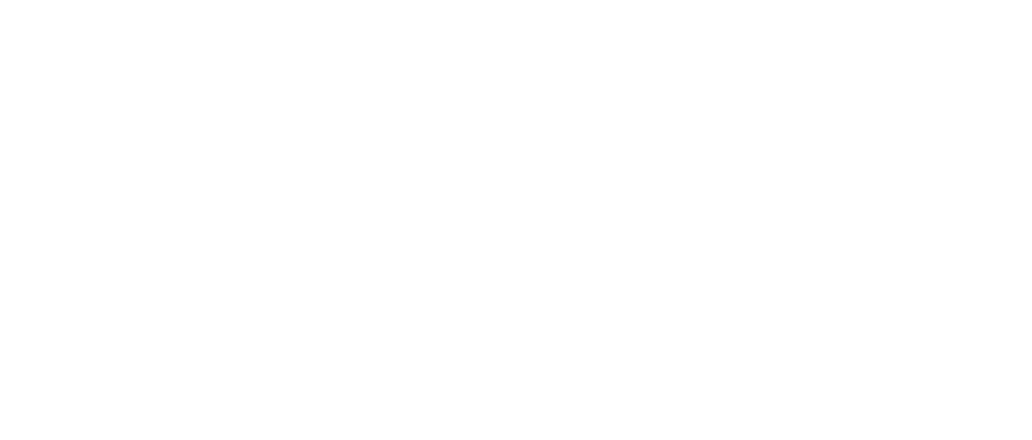
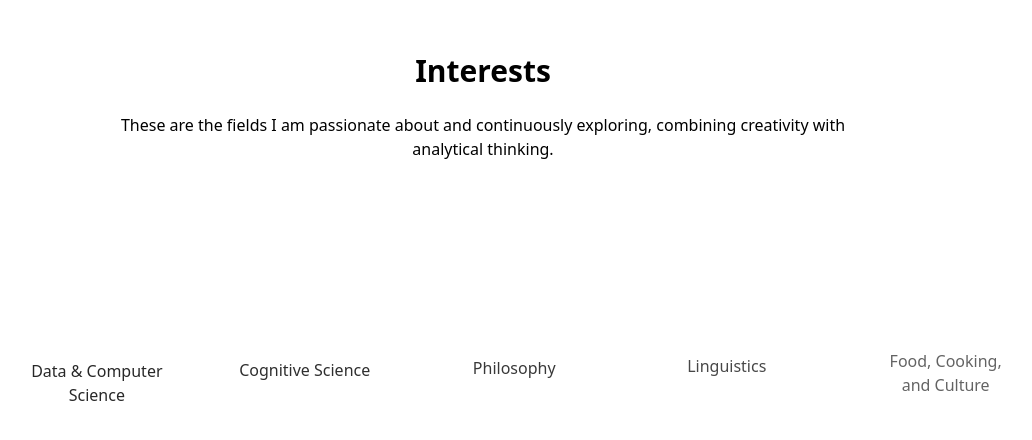
Before and after one commit to DakePeng/DakePeng, a React (Vite) app in the folder frontend/: page / in a window 1280 px wide. Shown: the part 1032-1472 px from the top of the page, without its empty margins (157-1189 px from the left). Before the commit the page ends 800 px from the top, so only its background shows below. Built offline with nearby package versions, Linux system fonts and the light colour scheme; some icons are missing.

Commit message:
added section lines

```diff
--- a/frontend/package.json
+++ b/frontend/package.json
@@ -11,6 +11,8 @@
   },
   "dependencies": {
     "@tailwindcss/vite": "^4.1.10",
+    "iconoir": "^7.11.0",
+    "iconoir-react": "^7.11.0",
     "react": "^19.1.0",
     "react-dom": "^19.1.0",
     "tailwindcss": "^4.1.10"
--- a/frontend/src/components/App.jsx
+++ b/frontend/src/components/App.jsx
@@ -1,12 +1,14 @@
 import './App.css'
-import ProjectCard  from './ProjectCard.jsx'
 import ProjectCarousel from './ProjectCarousel.jsx'
-
+import Interests from './Interests.jsx'
 function App() {
   return (
     <div>
       <ProjectCarousel {...ProjectCarousel.defaultProps} />
       {/* <ProjectCard {...ProjectCard.defaultProps}/> */}
+      <div className="h-120"></div>
+      <Interests />
+      <div className="h-100"></div>
     </div>
   )
 }
--- /dev/null
+++ b/frontend/src/components/Interests.jsx
@@ -0,0 +1,104 @@
+import React, { useEffect, useRef, useState } from 'react';
+import {
+  BrainResearch,
+  LaptopDevMode,
+  ChatLines,
+  CrackedEgg,
+  Learning,
+} from 'iconoir-react';
+import SectionHeader from './SectionHeader';
+
+const icons = [
+  { Component: LaptopDevMode, label: 'Data & Computer Science' },
+  { Component: BrainResearch, label: 'Cognitive Science' },
+  { Component: Learning, label: 'Philosophy' },
+  { Component: ChatLines, label: 'Linguistics' },
+  { Component: CrackedEgg, label: 'Food, Cooking, and Culture' }
+];
+
+function SkillsSection() {
+  const sectionRef = useRef(null);
+  const [scrollProgress, setScrollProgress] = useState(0);
+  const sectionTitle = 'Interests';
+  const sectionDescription = 'These are the fields I am passionate about and continuously exploring, combining creativity with analytical thinking.';
+
+  useEffect(() => {
+    function handleScroll() {
+      if (!sectionRef.current) return;
+      const rect = sectionRef.current.getBoundingClientRect();
+      const windowHeight = window.innerHeight;
+
+      // Calculate how far section is into view (0 = top of viewport, 1 = bottom)
+      // Clamp between 0 and 1 as progress value
+      const start = windowHeight; // start animation when section bottom hits viewport bottom
+      const end = windowHeight/2; // finish animation when section top is halfway up viewport
+
+      // The progress moves from 0 (off screen below) to 1 (fully visible at halfway)
+      let progress = 1 - (rect.top - end) / (start - end);
+      progress = Math.min(Math.max(progress, 0), 1);
+
+      setScrollProgress(progress);
+    }
+
+    window.addEventListener('scroll', handleScroll, { passive: true });
+    handleScroll();
+
+    return () => window.removeEventListener('scroll', handleScroll);
+  }, []);
+
+  return (
+    <section
+      id="skills"
+      ref={sectionRef}
+      className="max-w-6xl mx-auto px-6 scroll-mt-20"
+      aria-labelledby="skills-heading"
+    >
+      <SectionHeader title={sectionTitle} description={sectionDescription} />
+      <div className="flex flex-wrap justify-center gap-16">
+        {icons.map(({ Component, label }, index) => {
+          // Stagger each icon’s animation progress by offsetting progress with index
+          const delay = index * 0.15; // 0.15 offset between icons
+          let iconProgress = (scrollProgress - delay) / (1 - delay);
+          iconProgress = Math.min(Math.max(iconProgress, 0), 1);
+
+          // Calculate transform and opacity based on progress:
+          // Start fully right (100% translateX) and invisible (opacity 0)
+          // End at 0 translateX and fully visible (opacity 1)
+          // Add a little bounce effect on Y axis (jump)
+          const translateX = 100 - iconProgress * 100; // from 100% to 0%
+          const translateY =
+            iconProgress < 0.5
+              ? -iconProgress * 40 // move up to -20px halfway through
+              : -(1 - iconProgress) * 40; // then move down
+
+          const opacity = iconProgress;
+
+          return (
+            <div
+              key={label}
+              className="flex flex-col items-center max-w-[140px] focus:outline-none"
+              tabIndex={0}
+              role="img"
+              aria-label={label}
+              style={{
+                transform: `translateX(${translateX}%) translateY(${translateY}px)`,
+                opacity,
+                transition: 'transform 0.5s ease-out, opacity 1s ease-out',
+              }}
+            >
+              <Component
+                className="w-24 h-24 md:w-32 md:h-32 lg:w-36 lg:h-36"
+                strokeWidth={0.8}
+              />
+              <span className="mt-3 text-center text-sm md:text-base font-medium">
+                {label}
+              </span>
+            </div>
+          );
+        })}
+      </div>
+    </section>
+  );
+}
+
+export default SkillsSection;
--- a/frontend/src/components/ProjectCarousel.jsx
+++ b/frontend/src/components/ProjectCarousel.jsx
@@ -1,6 +1,6 @@
 import React, { useState, useRef } from 'react';
 import ProjectCard from './ProjectCard';
-
+import SectionLine from './SectionLine';
 const ProjectCarousel = ({ projects }) => {
   const paddedProjects = [{}, {}, ...projects,{}, {}];
   const EMPTY_COUNT = 2; // empty cards at start and end
@@ -125,6 +125,7 @@ const ProjectCarousel = ({ projects }) => {
           tabIndex={0}
         />
       </div>
+      <SectionLine />
     </div>
   );
 };
--- /dev/null
+++ b/frontend/src/components/SectionHeader.jsx
@@ -0,0 +1,11 @@
+export default function SectionHeader({title, description}) {
+    return(
+        <div className="text-center mb-12">
+            <h2 className="text-3xl font-extrabold text-center mb-6">
+                {title}
+            </h2>
+            <p className="text-center max-w-3xl mx-auto mb-12">
+                {description}
+            </p>
+        </div>
+    )};
--- /dev/null
+++ b/frontend/src/components/SectionLine.jsx
@@ -0,0 +1,4 @@
+function SectionLine() {
+    return(<div className="border-t border-gray-300 my-16"></div>)
+}
+export default SectionLine;
```
Also changed, not shown: 1 other file (tests, documents, lock files or other folders).
